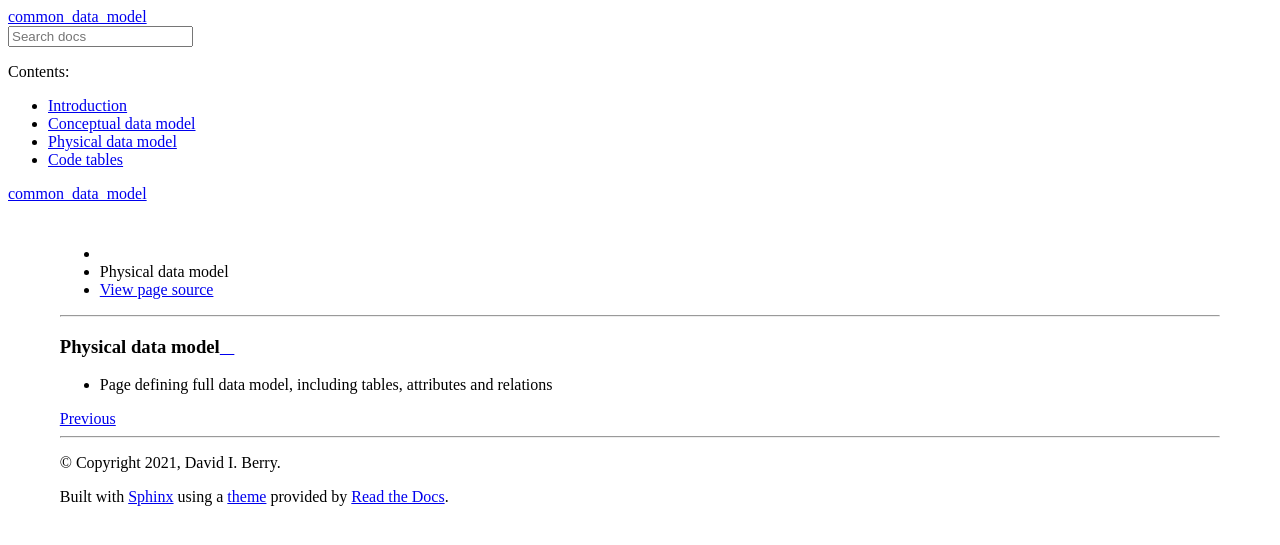
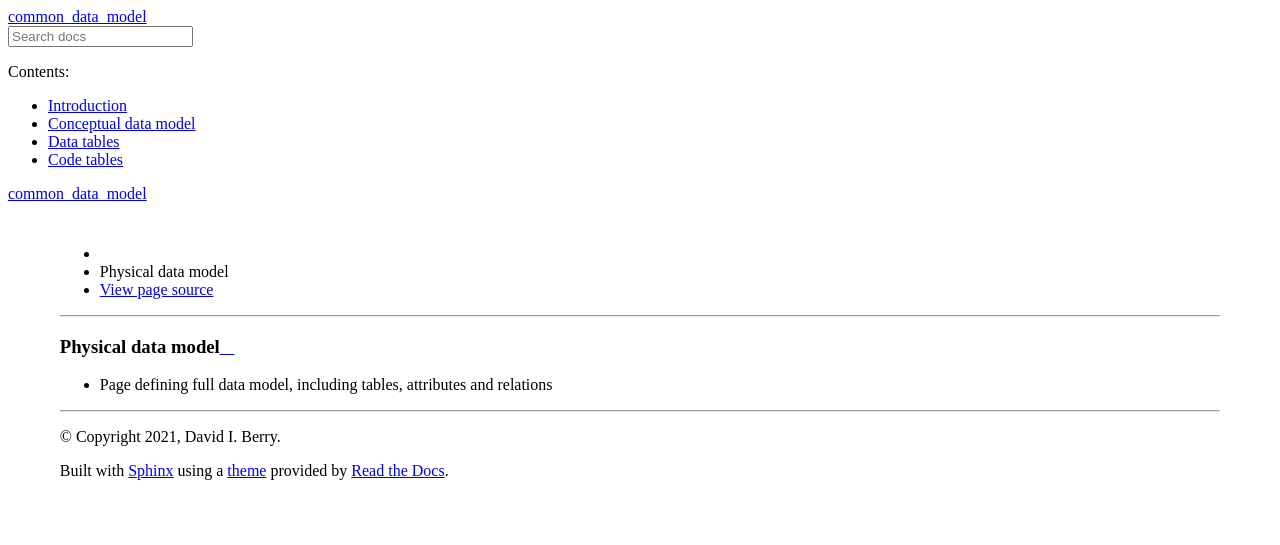
Before and after one commit to glamod/cdm-obs-documentation, a Sphinx documentation site: the page built from docs/source/physical.rst, in a window 1280 px wide. Shown: the top 545 px of the page. Built offline with Sphinx 7.4.7 and the Read the Docs theme 2.0.0, drawn with Linux system fonts in a browser that asks for light colours; pages that are not in the unit, such as notebooks, are missing from menus.

Commit message:
update left menu

```diff
--- a/docs/source/conf.py
+++ b/docs/source/conf.py
@@ -47,7 +47,9 @@
 # a list of builtin themes.
 #
 html_theme = 'sphinx_rtd_theme'
-
+html_theme_options = {
+    'titles_only': True
+}
 # Add any paths that contain custom static files (such as style sheets) here,
 # relative to this directory. They are copied after the builtin static files,
 # so a file named "default.css" will overwrite the builtin "default.css".
--- a/docs/source/index.rst
+++ b/docs/source/index.rst
@@ -12,8 +12,7 @@
 
    introduction
    conceptual
-   physical
-   tables/table_defs/index
+   tables/data_tables/index
    tables/code_tables/index
 
 
```
